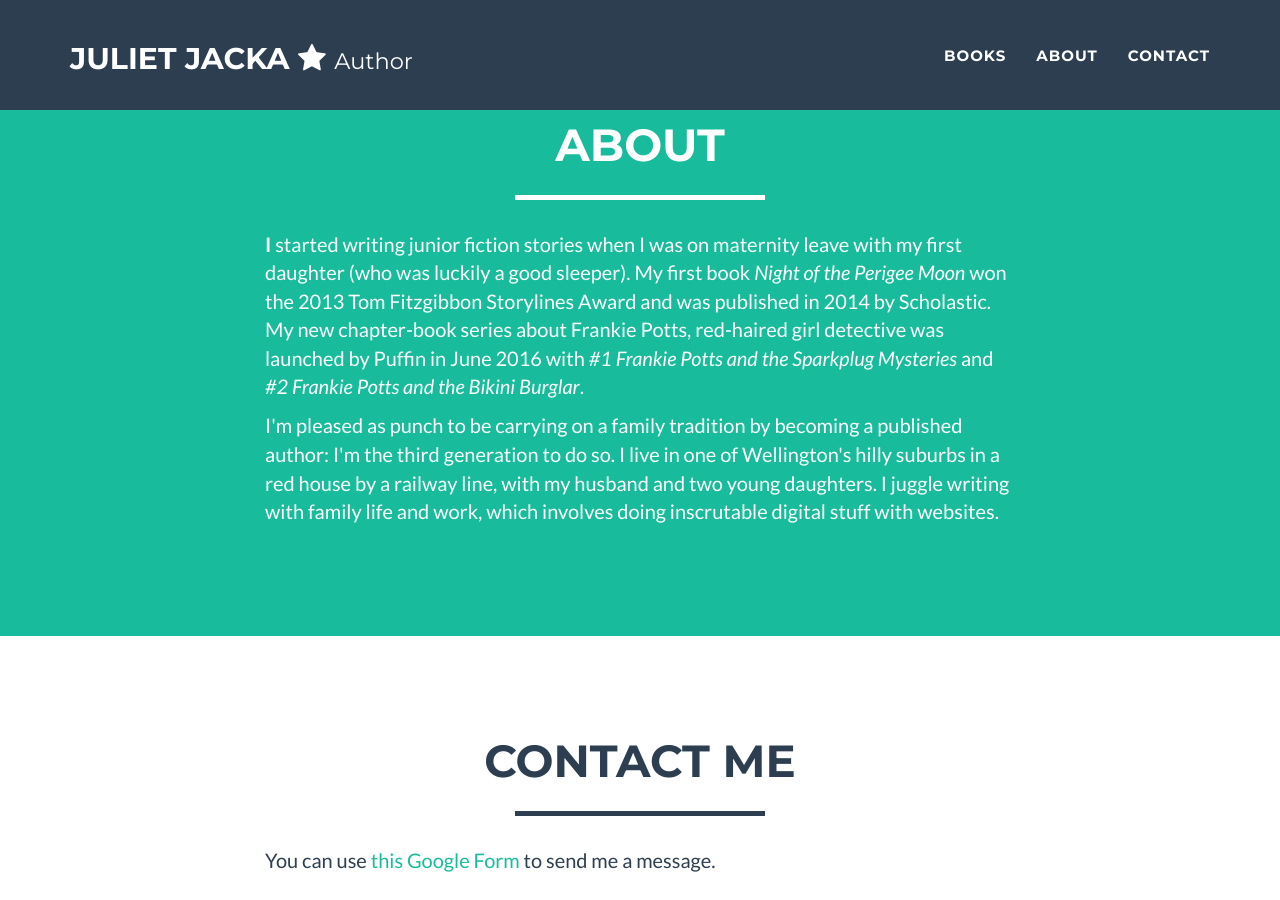
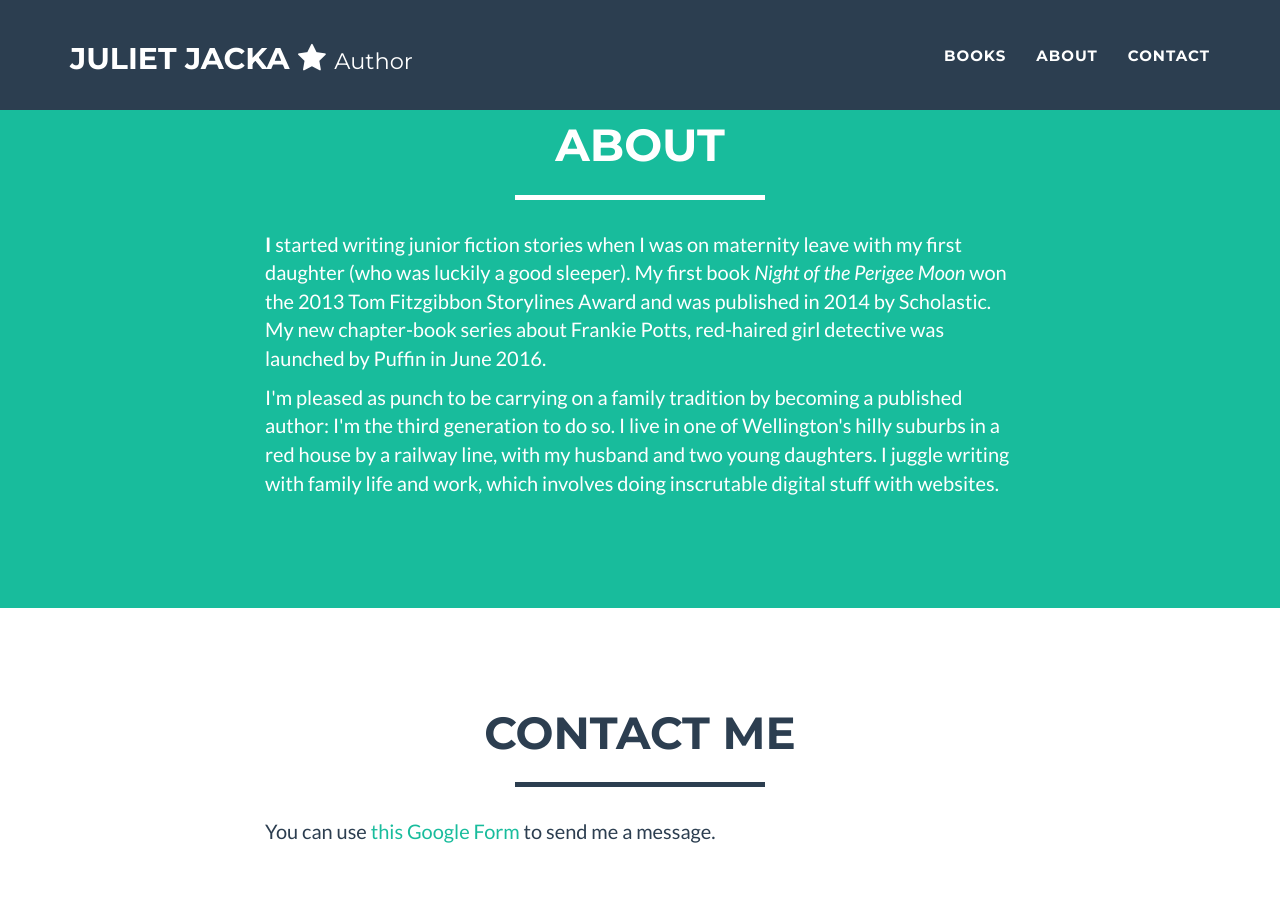
Before and after one commit to julietjacka/julietjacka.github.io, a Jekyll site: the page built from index.html, in a window 1280 px wide and 900 px high, scrolled down 975 px. Built offline with Jekyll 4.4.1, drawn with Linux system fonts in a browser that asks for light colours.

Commit message:
Update about.html

```diff
--- a/_includes/about.html
+++ b/_includes/about.html
@@ -9,7 +9,7 @@
             </div>
             <div class="row">
                 <div class="col-lg-8 col-lg-offset-2">
-                  <p><strong>I</strong> started writing junior fiction stories when I was on maternity leave with my first daughter (who was luckily a good sleeper). My first book <em>Night of the Perigee Moon</em> won the 2013 Tom Fitzgibbon Storylines Award and was published in 2014 by Scholastic. My new chapter-book series about Frankie Potts, red-haired girl detective was launched by Puffin in June 2016 with <em>#1 Frankie Potts and the Sparkplug Mysteries</em> and <em>#2 Frankie Potts and the Bikini Burglar</em>.</p>
+                  <p><strong>I</strong> started writing junior fiction stories when I was on maternity leave with my first daughter (who was luckily a good sleeper). My first book <em>Night of the Perigee Moon</em> won the 2013 Tom Fitzgibbon Storylines Award and was published in 2014 by Scholastic. My new chapter-book series about Frankie Potts, red-haired girl detective was launched by Puffin in June 2016.</p>
                   <p>I'm pleased as punch to be carrying on a family tradition by becoming a published author: I'm the third generation to do so. I live in one of Wellington's hilly suburbs in a red house by a railway line, with my husband and two young daughters. I juggle writing with family life and work, which involves doing inscrutable digital stuff with websites.</p>
                 </div>
             </div>
```
